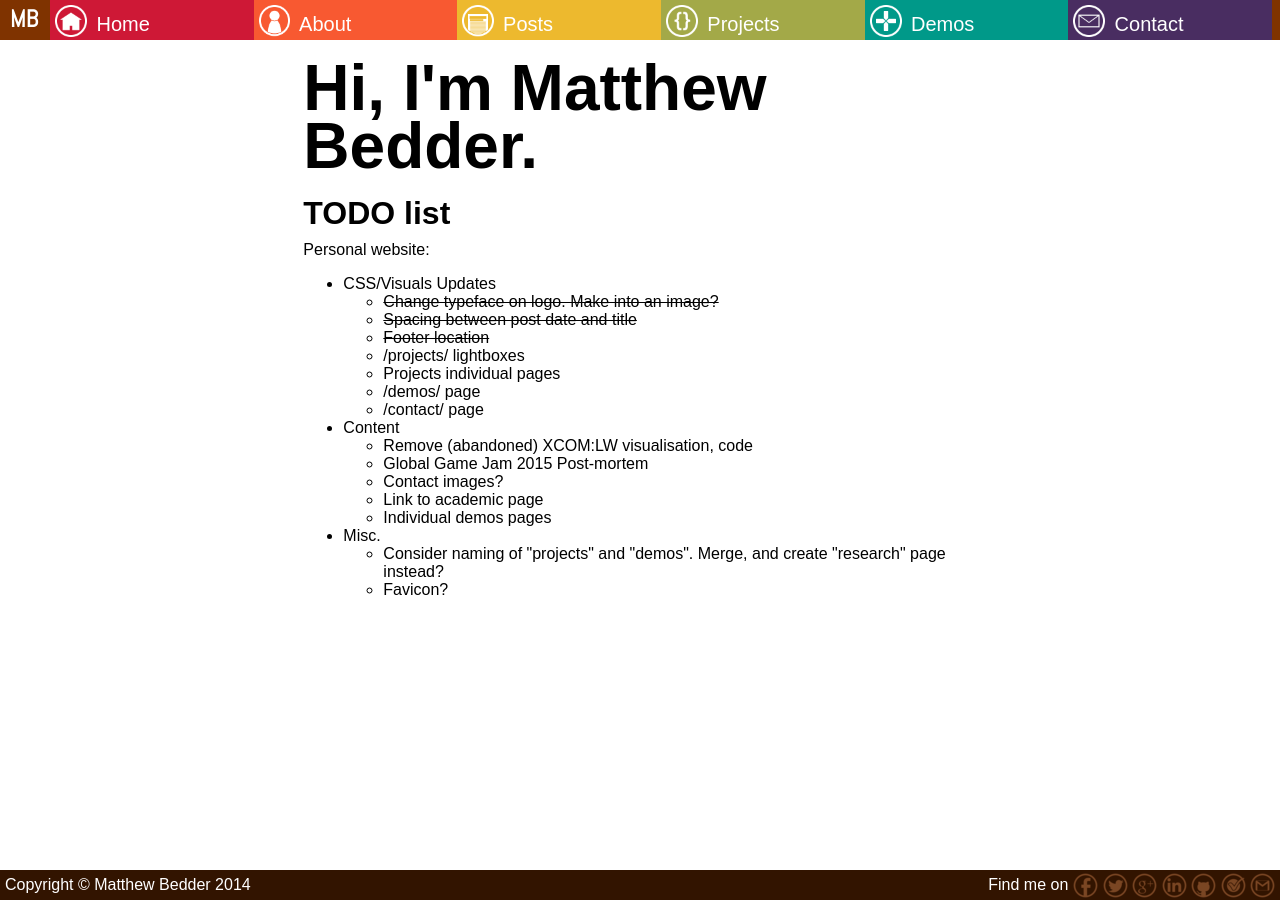
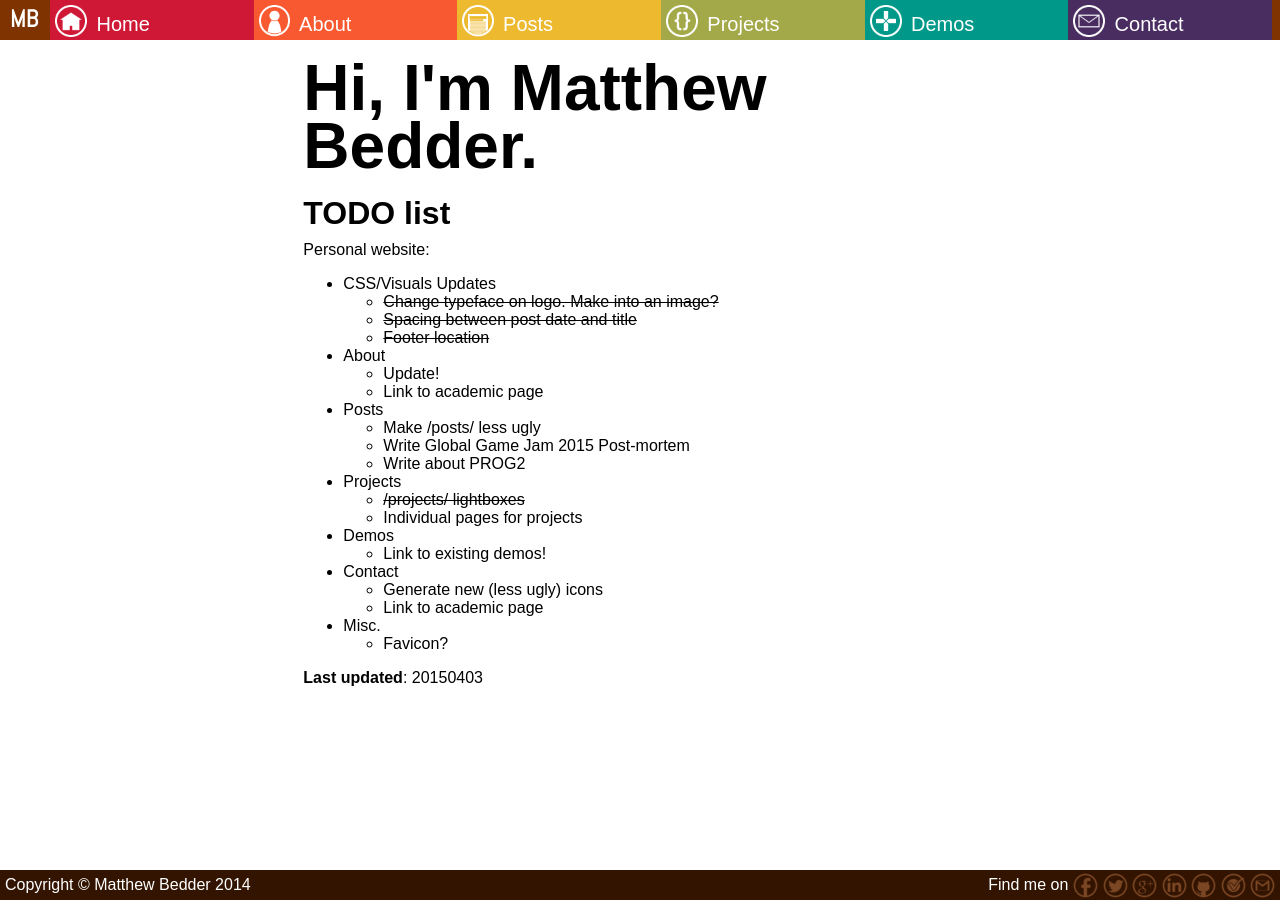
Before and after one commit to bedder/bedder.github.io, a Jekyll site: the page built from todo/index.html, in a window 1280 px wide. Built offline with Jekyll 4.4.1, drawn with Linux system fonts in a browser that asks for light colours.

Commit message:
Updated TODO

```diff
--- a/todo/index.html
+++ b/todo/index.html
@@ -2,6 +2,7 @@
 layout: default
 title: TODO list
 ---
+
 
 Personal website:
 <ul>
@@ -10,22 +11,36 @@ Personal website:
 		<strike><li>Change typeface on logo. Make into an image?</li></strike>
 		<strike><li>Spacing between post date and title</li></strike>
 		<strike><li>Footer location</li></strike>
-		<li>/projects/ lightboxes</li>
-		<li>Projects individual pages</li>
-		<li>/demos/ page</li>
-		<li>/contact/ page</li>
 	</ul>
-	<li>Content</li>
+	<li>About</li>
 	<ul>
-		<li>Remove (abandoned) XCOM:LW visualisation, code</li>
-		<li>Global Game Jam 2015 Post-mortem</li>
-		<li>Contact images?</li>
+		<li>Update!</li>
 		<li>Link to academic page</li>
-		<li>Individual demos pages</li>
+	</ul>
+	<li>Posts</li>
+	<ul>
+		<li>Make /posts/ less ugly</li>
+		<li>Write Global Game Jam 2015 Post-mortem</li>
+		<li>Write about PROG2</li>
+	</ul>
+	<li>Projects</li>
+	<ul>
+		<strike><li>/projects/ lightboxes</li></strike>
+		<li>Individual pages for projects</li>
+	</ul>
+	<li>Demos</li>
+	<ul>
+		<li>Link to existing demos!</li>
+	</ul>
+	<li>Contact</li>
+	<ul>
+		<li>Generate new (less ugly) icons</li>
+		<li>Link to academic page</li>
 	</ul>
 	<li>Misc.</li>
 	<ul>
-		<li>Consider naming of "projects" and "demos". Merge, and create "research" page instead?</li>
 		<li>Favicon?</li>
 	</ul>
 </ul>
+
+<p><b>Last updated</b>: 20150403</p>
```
